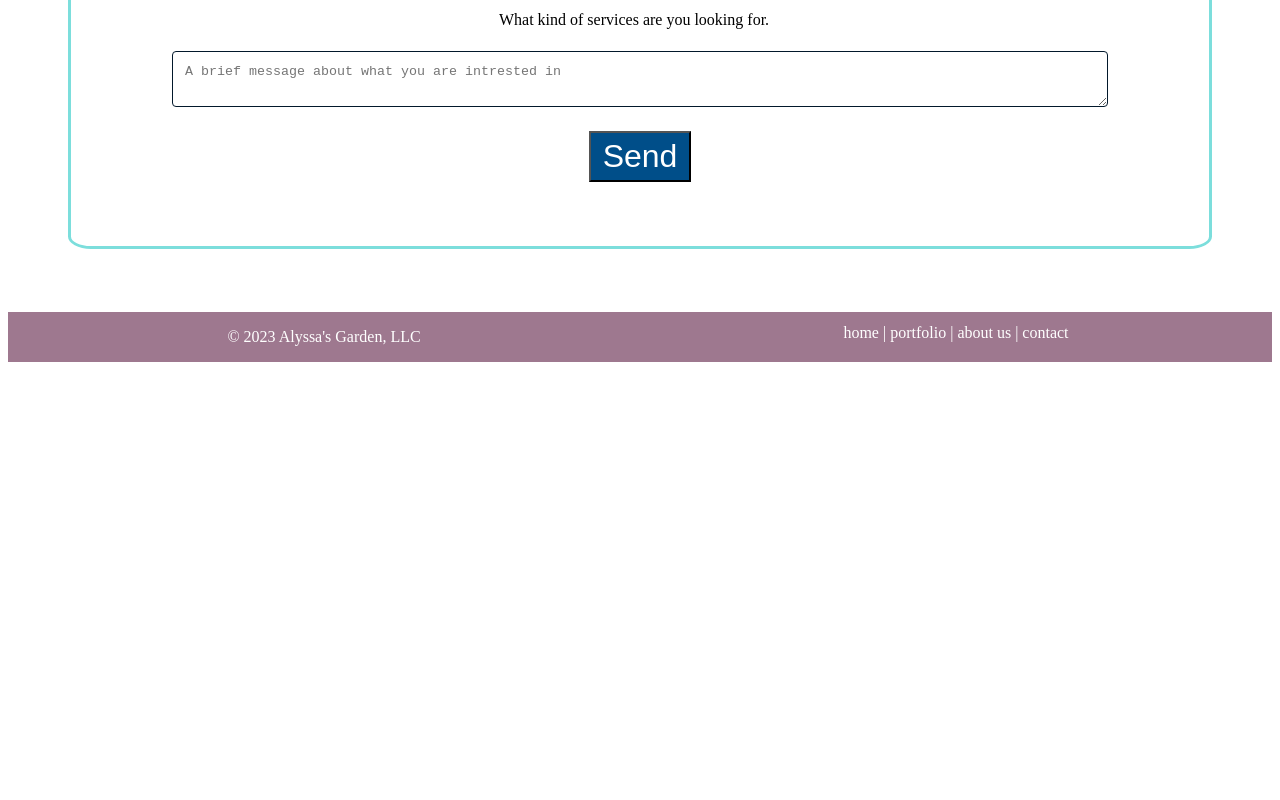
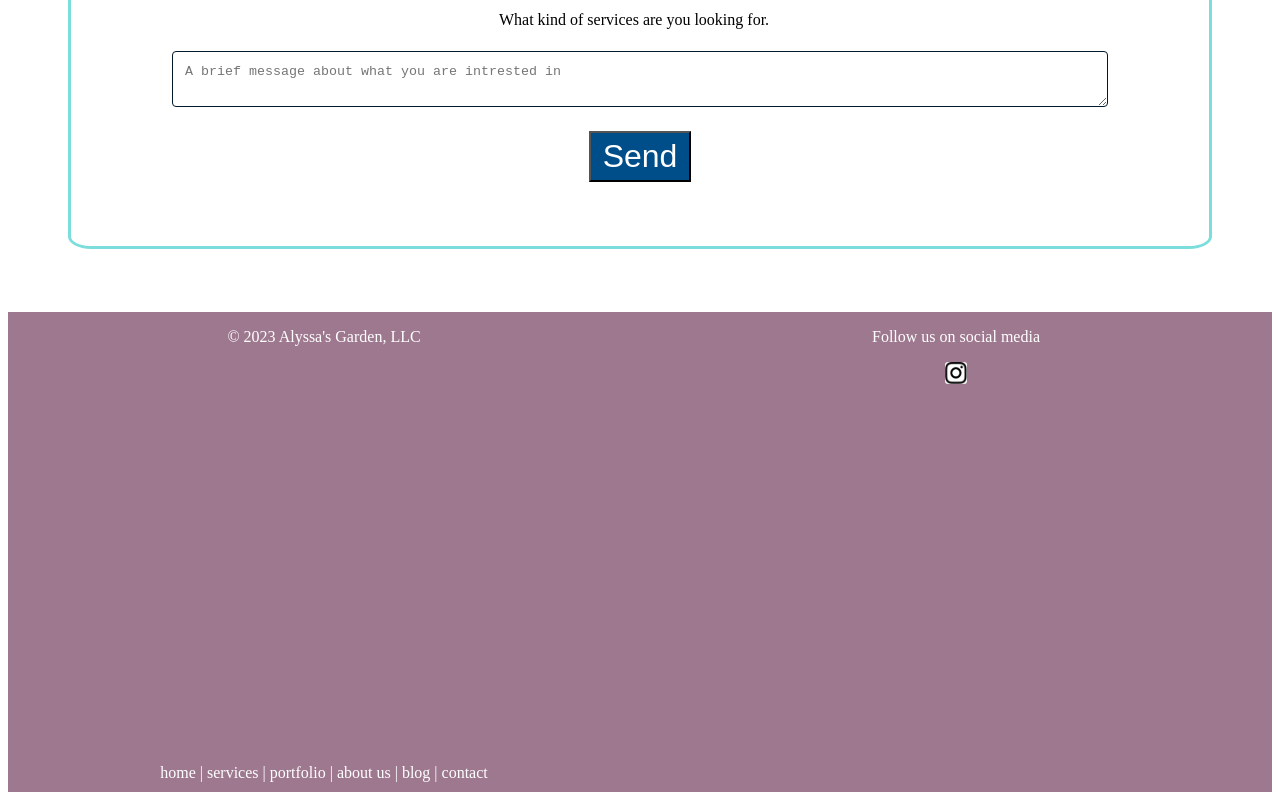
Before and after one commit to burkeamy/alyssasGarden, a React (Create React App) app: page /contact-us in a window 1280 px wide. Shown: the part 981-1781 px from the top of the page. Before the commit the page ends 1351 px from the top, so only its background shows below. Built offline with nearby package versions, Linux system fonts and the light colour scheme; a web font is replaced by a local one.

Commit message:
added blog checking netlify connection

```diff
--- a/src/components/footer/footer.component.jsx
+++ b/src/components/footer/footer.component.jsx
@@ -1,17 +1,24 @@
 import React from 'react';
 import './footer.styles.css'
+import Instagram from '../../images/instagramLogo.png';
 import { Link } from 'react-router-dom';
 
 const Footer = () => (
     <footer>
         <p>	&#169; 2023 Alyssa's Garden, LLC</p>
+        <div>
+            <p>Follow us on social media</p>
+            <Link className='social-links' to='https://www.instagram.com/alyssas_gardennc/'><img className='social-icon'alt ='link to instagram'src= { Instagram }></img></Link>
+
+        </div>
         <div className='footer-menu'>
             <Link className='footer-option' to='/'>home |</Link>
+            <Link className='footer-option' to='/services'> services |</Link>
             <Link className='footer-option' to='/portfolio'> portfolio |</Link>
             <Link className='footer-option' to='/about-us'> about us |</Link>
+            <Link className='footer-option' to='/blog'> blog |</Link>
             <Link className='footer-option' to='/contact-us'> contact</Link>
         </div>
     </footer>
 );
-
 export default Footer;
--- a/src/components/footer/footer.styles.css
+++ b/src/components/footer/footer.styles.css
@@ -4,13 +4,20 @@ footer {
     display: grid;
     grid-template-columns: 1fr 1fr;
     text-align: center;
+    max-height: 500px;
 }
 
 .footer-menu {
-    padding-top: 2%;
+    padding-bottom: 10px;
 }
 
 .footer-option {
     text-decoration: none;
     color:white;
 }
+
+.social-icon {
+    border-radius: 3px;
+    max-height: 5%;
+    max-width: auto;
+}
--- a/src/components/imageContainer/imageContainer.component.jsx
+++ b/src/components/imageContainer/imageContainer.component.jsx
@@ -4,7 +4,7 @@ import Mulch from '../../images/lotsOfMulch.png';
 import SmallPerennialGarden from '../../images/smallPerennialGarden.png';
 import SageAndBasil from '../../images/sageAndBasil.png';
 import ButterflyPot from '../../images/butterflyPot.png';
-import Windowbox from '../../images/windowbox.png';
+import Windowbox from '../../images/windowbox.jpg';
 
 const ImageContainer = () => {
 
```
Also changed, not shown: src/images/instagramLogo.png (added).
